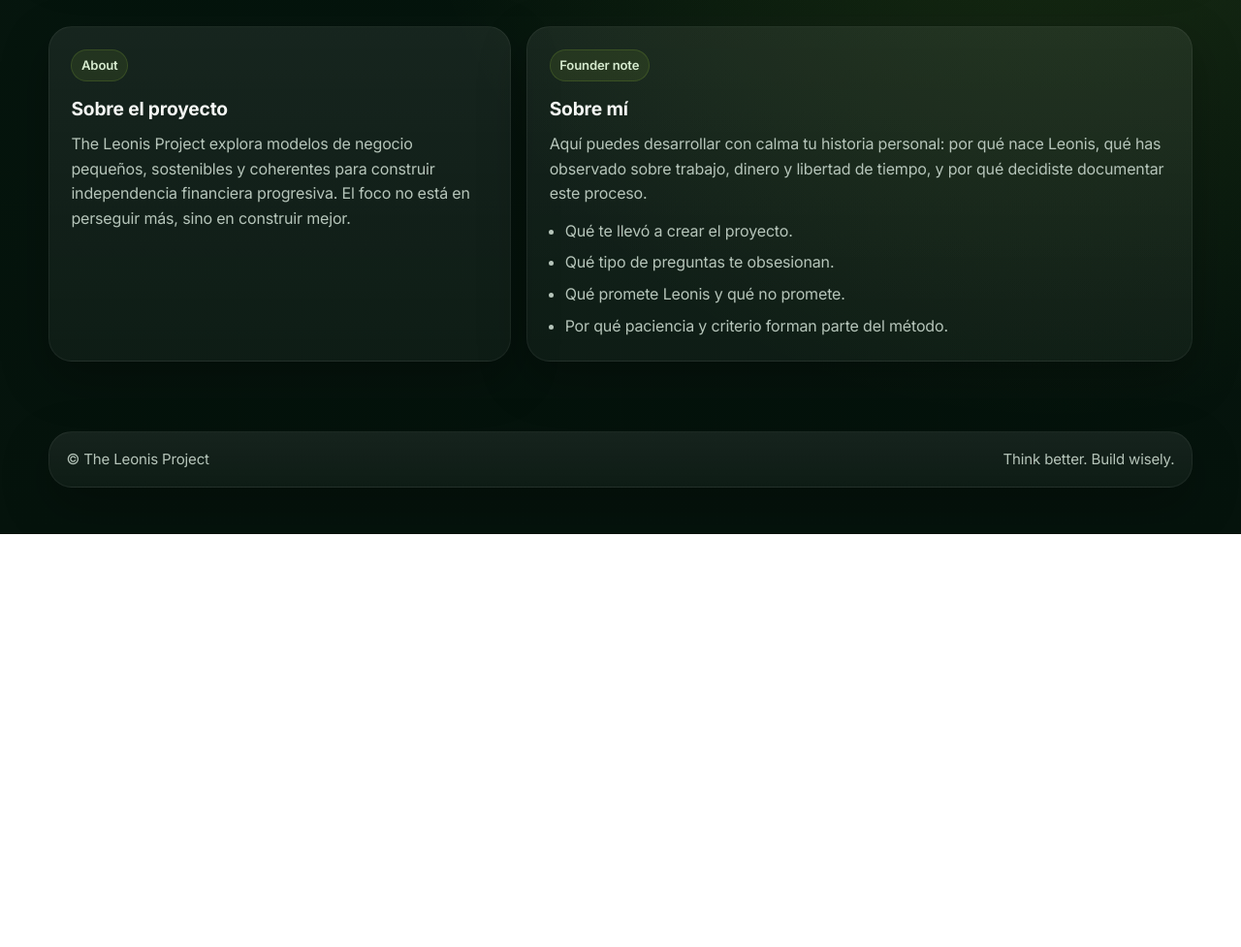
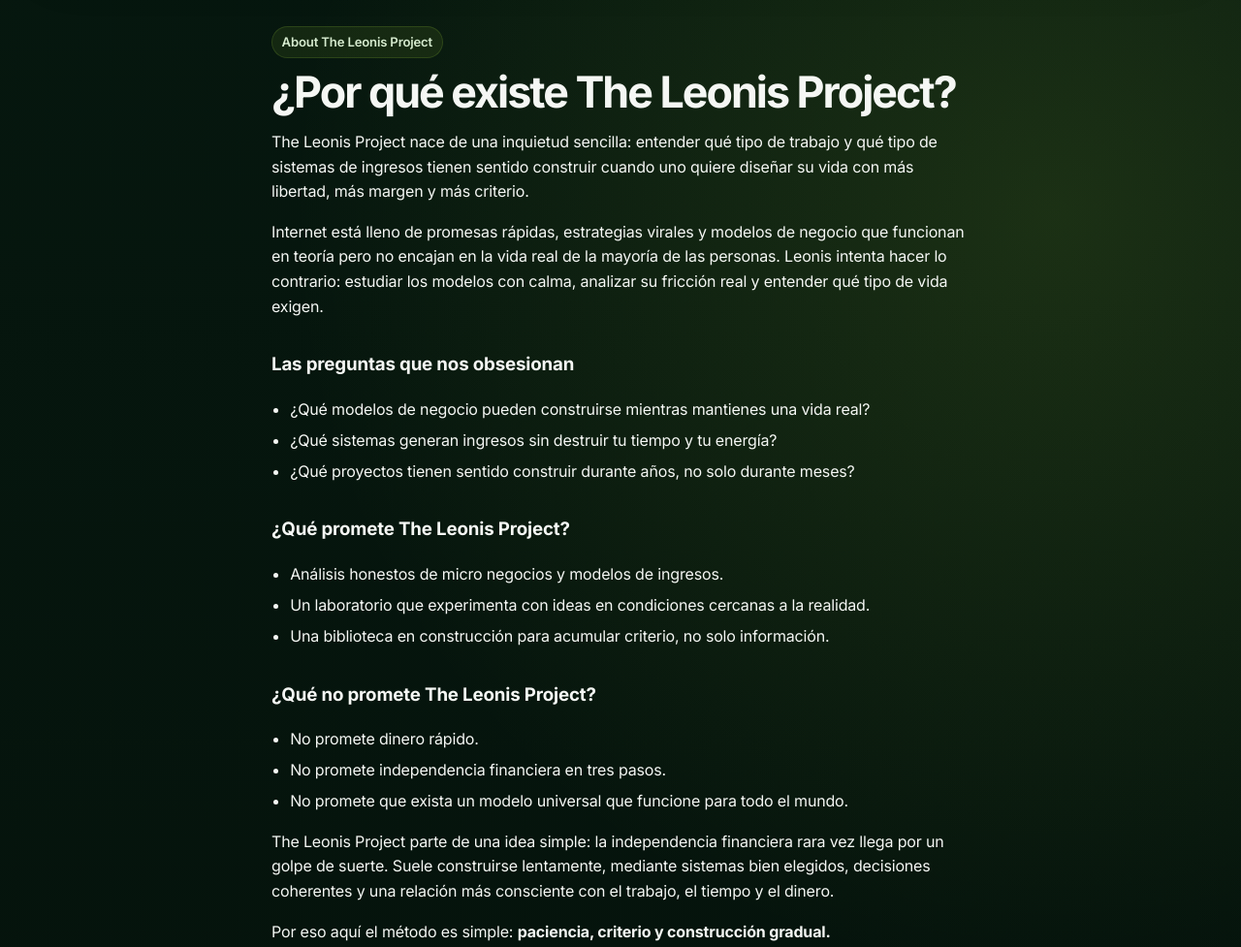
Before and after one commit to LeonisG/LeonisG.github.io, a plain HTML site: page index.html in a window 1280 px wide. Shown: the part 2620-3597 px from the top of the page at 97% size. Before the commit the page ends 3171 px from the top, so only its background shows below. Drawn offline with Linux system fonts and the light colour scheme.

Commit message:
About changed

```diff
--- a/assets/css/styles.css
+++ b/assets/css/styles.css
@@ -413,6 +413,24 @@ h1 {
   color: var(--muted);
 }
 
+.about-single {
+  max-width: 720px;
+  margin: 0 auto;
+}
+
+.about-single h3 {
+  margin-top: 2rem;
+}
+
+.about-single ul {
+  margin-top: 0.6rem;
+  padding-left: 1.2rem;
+}
+
+.about-single li {
+  margin-bottom: 0.4rem;
+}
+
 .manifesto-lead {
   background:
     linear-gradient(180deg, rgba(185, 239, 69, 0.12), rgba(255, 255, 255, 0.03)),
--- a/index.html
+++ b/index.html
@@ -278,31 +278,61 @@
     </section>
 
     <section class="section" id="about">
-      <div class="container about-grid">
-        <article class="about-panel reveal">
-          <span class="card-kicker">About</span>
-          <h3>Sobre el proyecto</h3>
+    <div class="container about-single reveal">
+
+      <span class="card-kicker">About The Leonis Project</span>
+
+      <h2 class="section-title">¿Por qué existe The Leonis Project?</h2>
+
       <p>
-            The Leonis Project explora modelos de negocio pequeños, sostenibles y coherentes para
-            construir independencia financiera progresiva. El foco no está en perseguir más,
-            sino en construir mejor.
+        The Leonis Project nace de una inquietud sencilla: entender qué tipo de
+        trabajo y qué tipo de sistemas de ingresos tienen sentido construir
+        cuando uno quiere diseñar su vida con más libertad, más margen y más criterio.
       </p>
-        </article>
 
-        <article class="about-panel reveal">
-          <span class="card-kicker">Founder note</span>
-          <h3>Sobre mí</h3>
       <p>
-            Aquí puedes desarrollar con calma tu historia personal: por qué nace Leonis, qué has observado
-            sobre trabajo, dinero y libertad de tiempo, y por qué decidiste documentar este proceso.
+        Internet está lleno de promesas rápidas, estrategias virales y modelos
+        de negocio que funcionan en teoría pero no encajan en la vida real de
+        la mayoría de las personas. Leonis intenta hacer lo contrario: estudiar
+        los modelos con calma, analizar su fricción real y entender qué tipo
+        de vida exigen.
       </p>
+
+      <h3>Las preguntas que nos obsesionan</h3>
+
       <ul>
-            <li>Qué te llevó a crear el proyecto.</li>
-            <li>Qué tipo de preguntas te obsesionan.</li>
-            <li>Qué promete Leonis y qué no promete.</li>
-            <li>Por qué paciencia y criterio forman parte del método.</li>
+        <li>¿Qué modelos de negocio pueden construirse mientras mantienes una vida real?</li>
+        <li>¿Qué sistemas generan ingresos sin destruir tu tiempo y tu energía?</li>
+        <li>¿Qué proyectos tienen sentido construir durante años, no solo durante meses?</li>
       </ul>
-        </article>
+
+      <h3>¿Qué promete The Leonis Project?</h3>
+
+      <ul>
+        <li>Análisis honestos de micro negocios y modelos de ingresos.</li>
+        <li>Un laboratorio que experimenta con ideas en condiciones cercanas a la realidad.</li>
+        <li>Una biblioteca en construcción para acumular criterio, no solo información.</li>
+      </ul>
+
+      <h3>¿Qué no promete The Leonis Project?</h3>
+
+      <ul>
+        <li>No promete dinero rápido.</li>
+        <li>No promete independencia financiera en tres pasos.</li>
+        <li>No promete que exista un modelo universal que funcione para todo el mundo.</li>
+      </ul>
+
+      <p>
+        The Leonis Project parte de una idea simple: la independencia financiera rara vez
+        llega por un golpe de suerte. Suele construirse lentamente, mediante
+        sistemas bien elegidos, decisiones coherentes y una relación más
+        consciente con el trabajo, el tiempo y el dinero.
+      </p>
+
+      <p>
+        Por eso aquí el método es simple: <strong>paciencia, criterio y construcción gradual.</strong>
+      </p>
+
     </div>
 </section>
   </main>
```
Lines whose indentation alone changed are shown as unchanged.
